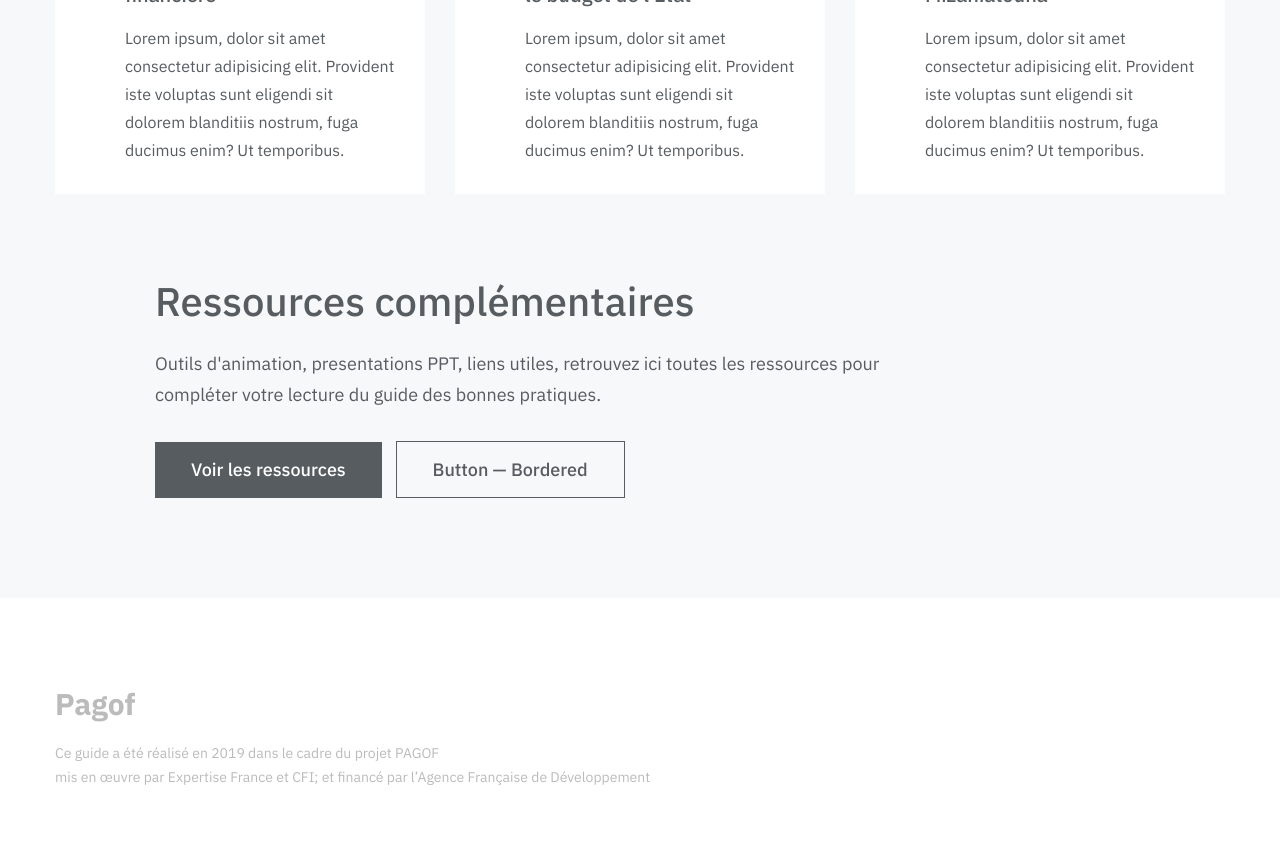
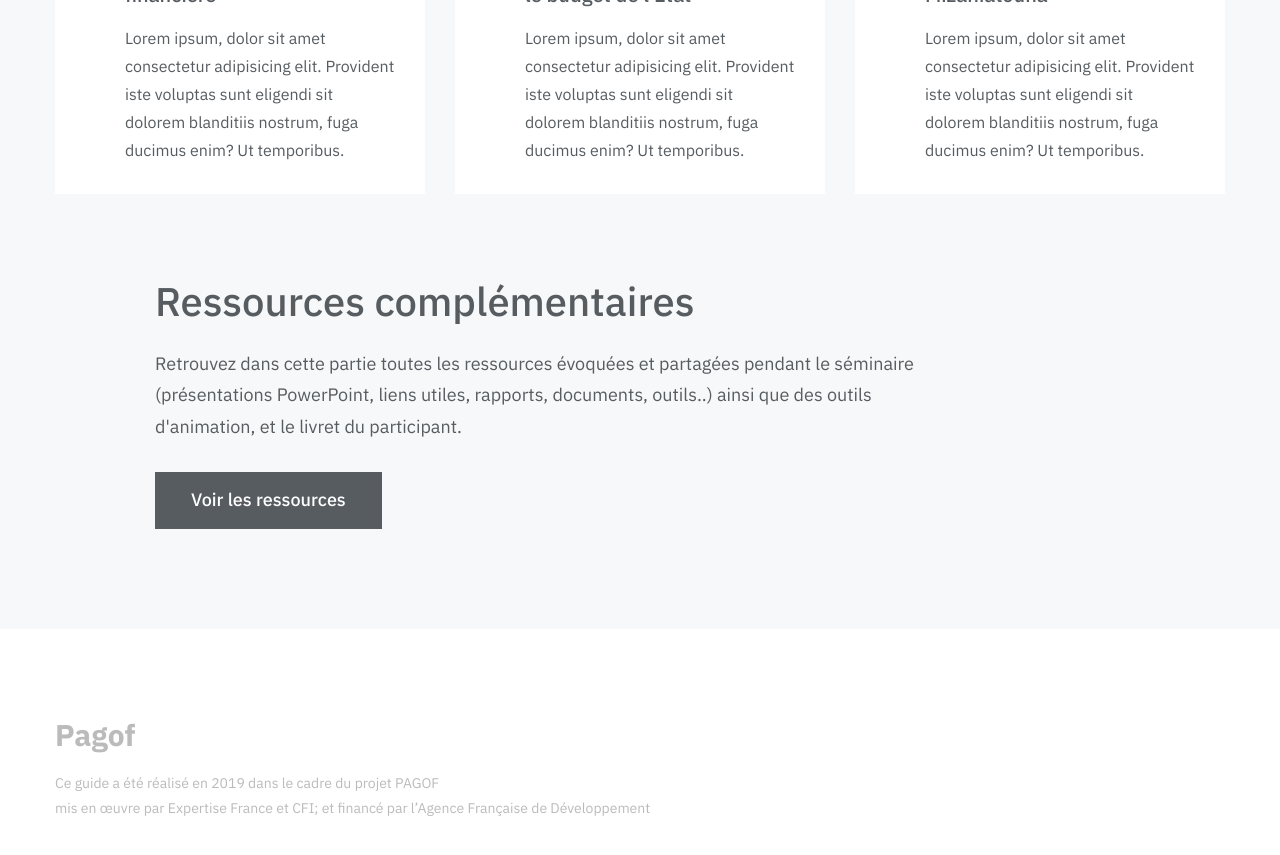
Before and after one commit to cecilaki/guide, a Jekyll site: the page built from index.md, in a window 1280 px wide and 900 px high, scrolled down 1888 px. Shown: the top 855 px of the window. Built offline with Jekyll 4.4.1, drawn with Linux system fonts in a browser that asks for light colours; some web fonts are replaced.

Commit message:
Update index.md

```diff
--- a/index.md
+++ b/index.md
@@ -55,16 +60,12 @@ features:
                 icon: monitor
     footer: # Set features section footer variables
         title: Ressources complémentaires
-        description: Outils d'animation, presentations PPT, liens utiles, retrouvez ici toutes les ressources pour compléter votre lecture du guide des bonnes pratiques.
+        description: Retrouvez dans cette partie toutes les ressources évoquées et partagées pendant le séminaire (présentations PowerPoint, liens utiles, rapports, documents, outils..) ainsi que des outils d'animation, et le livret du participant.
         buttons: # Add buttons below, there are examples with all available options
             - label: Voir les ressources
-              url: http://example.com
+              url: https://cecilaki.github.io/guide/ressources/
               external_url: true # Set to "false" if you're pointing to inner page
               style: filled # Choose style: "filled" or "bordered"
               icon: # Choose from 266 icons in "Feather" icon set, list of all icons is available here - https://feathericons.com
-            - label: Button — Bordered
-              url: /documentation
-              external_url: false
-              style: bordered
-              icon:
+
 ---
```
Also changed, not shown: other parts of index.md (+5 -0 lines).
